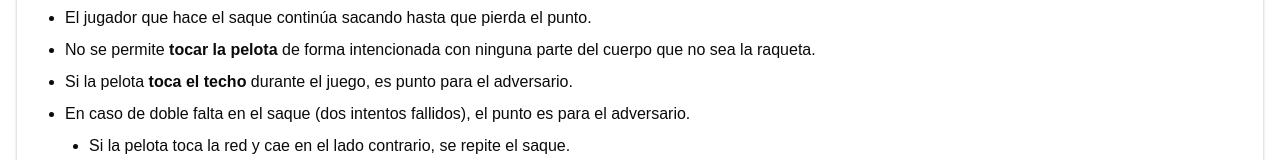
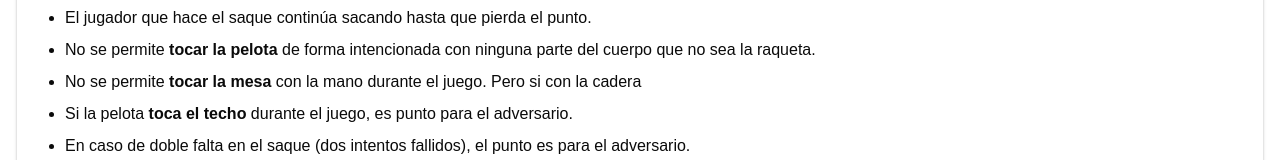
Before and after one commit to Billyflin/torneo_pinpon, a Next.js app: page / in a window 1280 px wide. Both pictures are taken after a click on the tab "Reglas". Shown: the part 622-782 px from the top of the page. Built offline with nearby package versions, Linux system fonts and the light colour scheme; no server answers; the database is empty.

Commit message:
Reglas 2

```diff
--- a/components/Rules.tsx
+++ b/components/Rules.tsx
@@ -33,6 +33,10 @@ export default function Rules() {
                             cuerpo que no sea
                             la raqueta.
                         </li>
+                        <li>No se permite <strong> tocar la mesa </strong> con la mano durante el juego. Pero si con la
+                            cadera
+                        </li>
+
                         <li>Si la pelota <strong>toca el techo</strong> durante el juego, es punto para el adversario.
                         </li>
                         <li>En caso de doble falta en el saque (dos intentos fallidos), el punto es para el adversario.
@@ -44,7 +48,6 @@ export default function Rules() {
                                     adversario.
                                 </li>
                                 <li>Si la pelota toca la mesa y cae en el mismo lado, se repite el punto.</li>
-                                <li>No se permite tocar la mesa con la mano durante el juego. Pero si con la cadera</li>
                             </ul>
                         </li>
                         <li>
```
